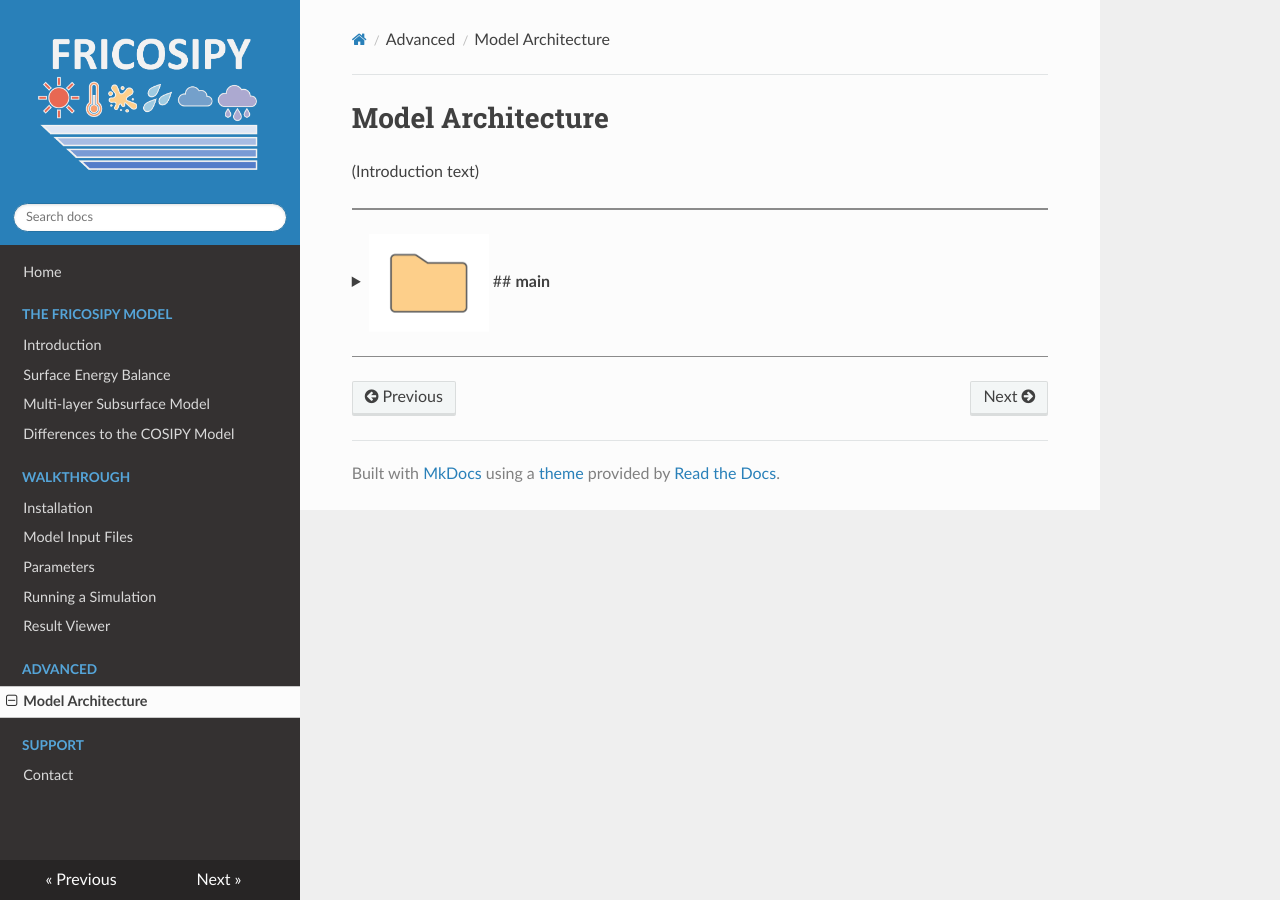
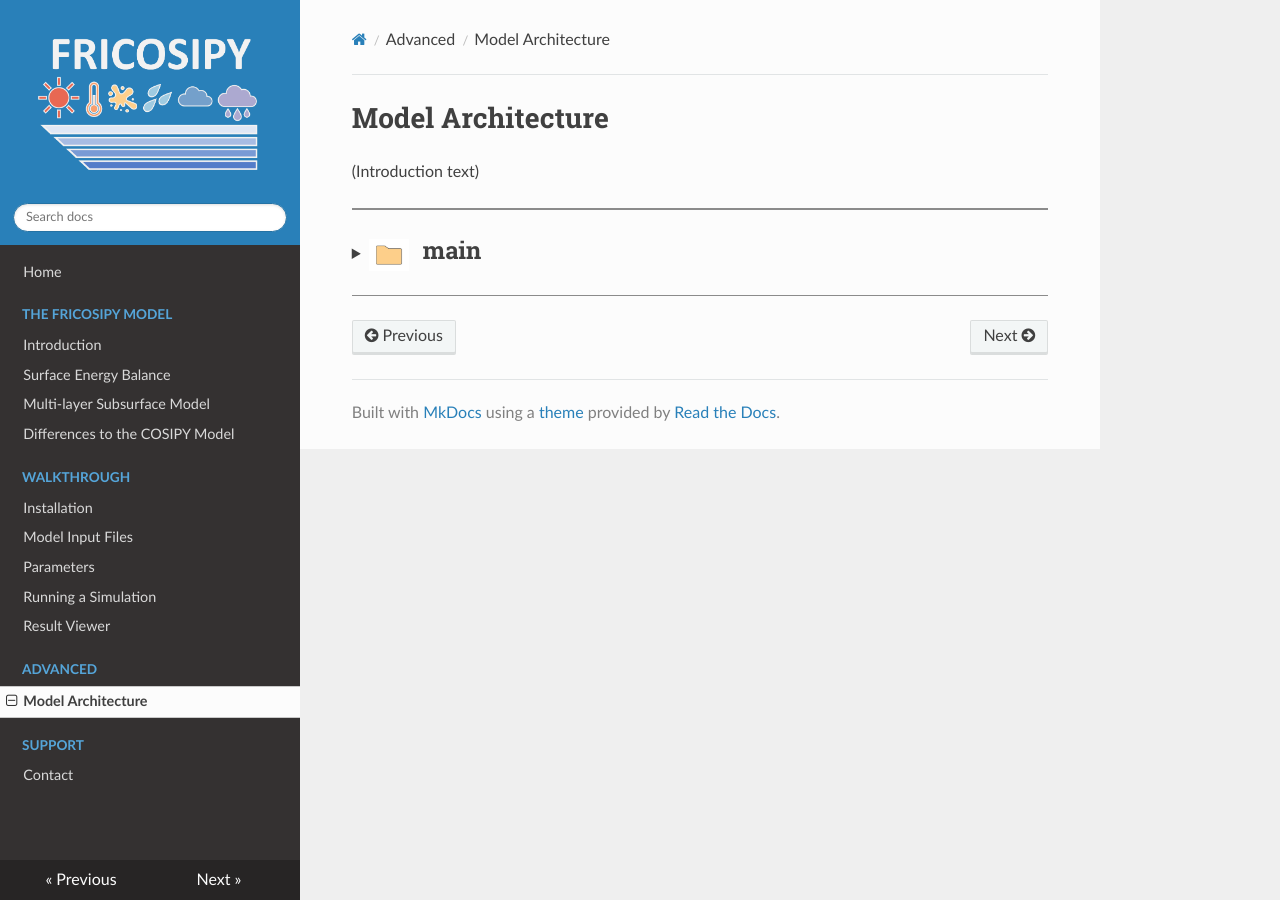
Before and after one commit to MarcusGastaldello/FRICOSIPY, an MkDocs documentation site: the page built from docs/model_architecture.md, in a window 1280 px wide. Built offline with MkDocs 1.6.1, drawn with Linux system fonts in a browser that asks for light colours.

Commit message:
Update model_architecture.md

```diff
--- a/docs/model_architecture.md
+++ b/docs/model_architecture.md
@@ -9,7 +9,7 @@ og_description: A schematic diagram showing the model architecture of FRICOSIPY
 
 <hr style="height:2px; background-color:#8b8b8b; border:none;" />
 
-??? "<img src='https://raw.githubusercontent.com/MarcusGastaldello/FRICOSIPY/main/docs/icons/Folder.png' width='120' style='vertical-align: middle;'> ## **main**"
+??? "<img src='https://github.com/MarcusGastaldello/FRICOSIPY/raw/main/docs/icons/Folder.png' width='40' style='vertical-align: middle; margin-right: 10px;'> <h2 style='display: inline;'>main</h2>"
 
     <br>
     <div style="margin-left: 20px;">
```
